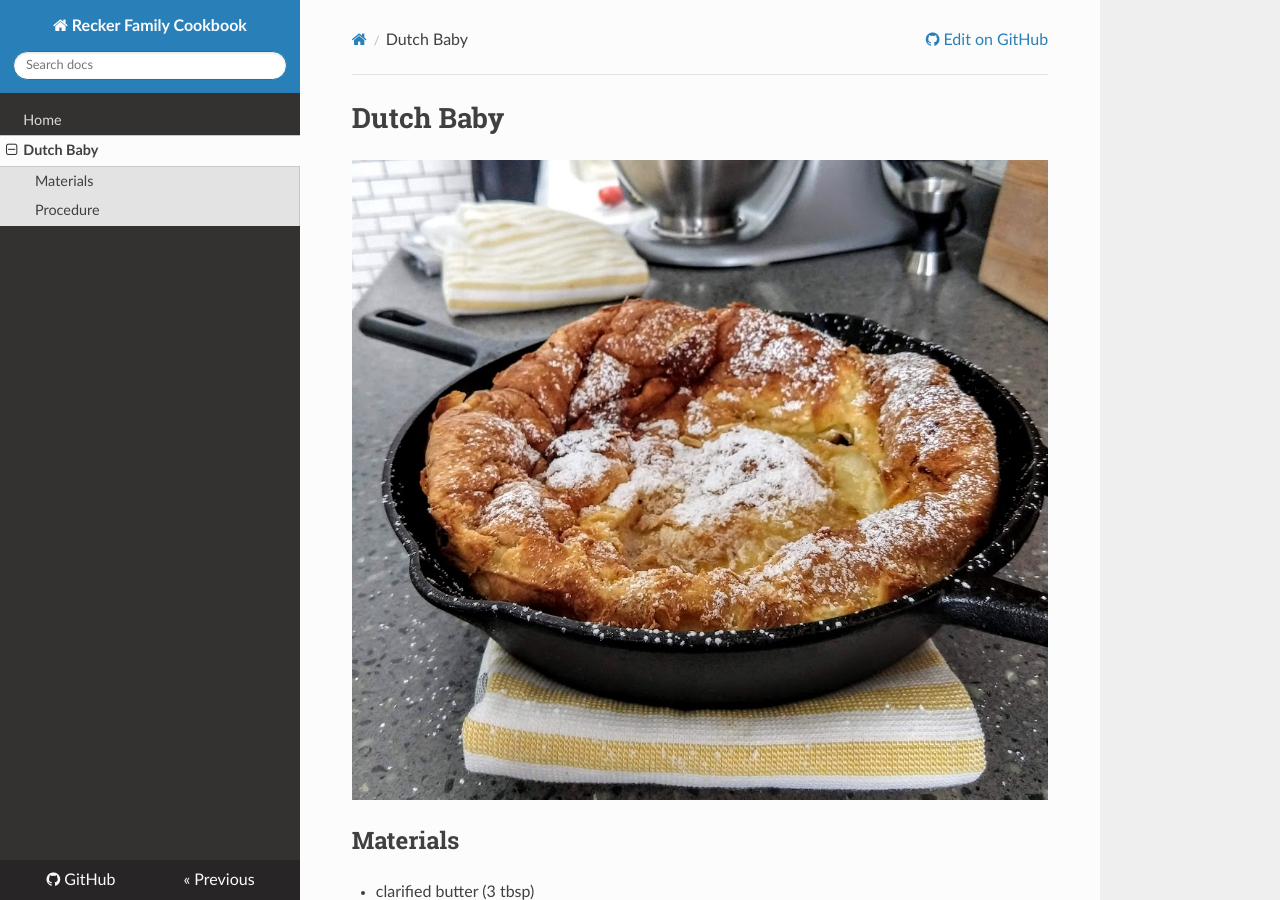
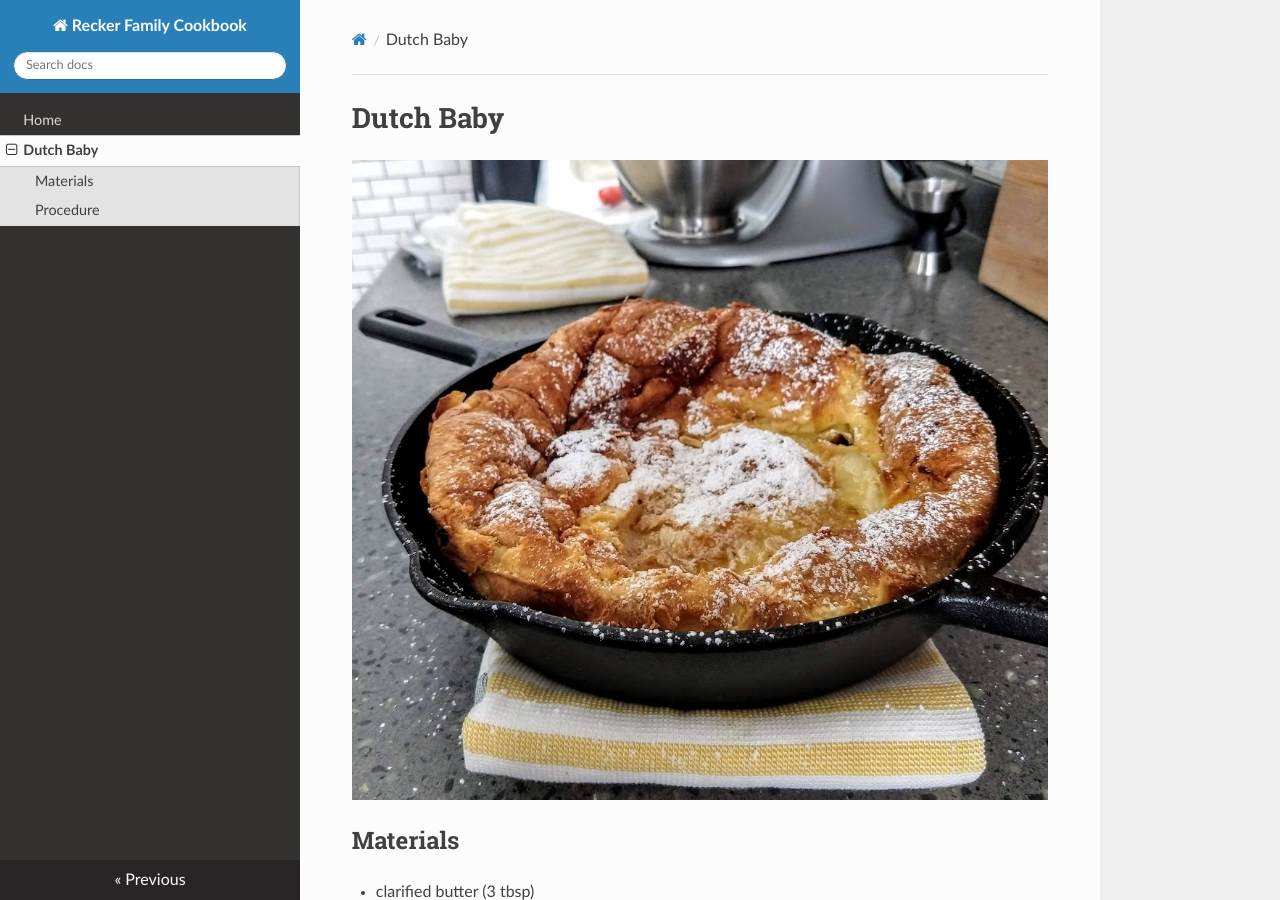
Before and after one commit to arecker/cookbook, an MkDocs documentation site: the page built from recipes/dutch-baby.md, in a window 1280 px wide and 900 px high. Built offline with MkDocs 1.6.1, drawn with Linux system fonts in a browser that asks for light colours; nearby versions of some CDN libraries; part of the change alters nothing that is shown.

Commit message:
no github

```diff
--- a/mkdocs.yml
+++ b/mkdocs.yml
@@ -1,6 +1,5 @@
 site_name: Recker Family Cookbook
 theme: readthedocs
-repo_url: https://github.com/arecker/cookbook
 docs_dir: recipes
 nav:
   - "Home": "index.md"
```
